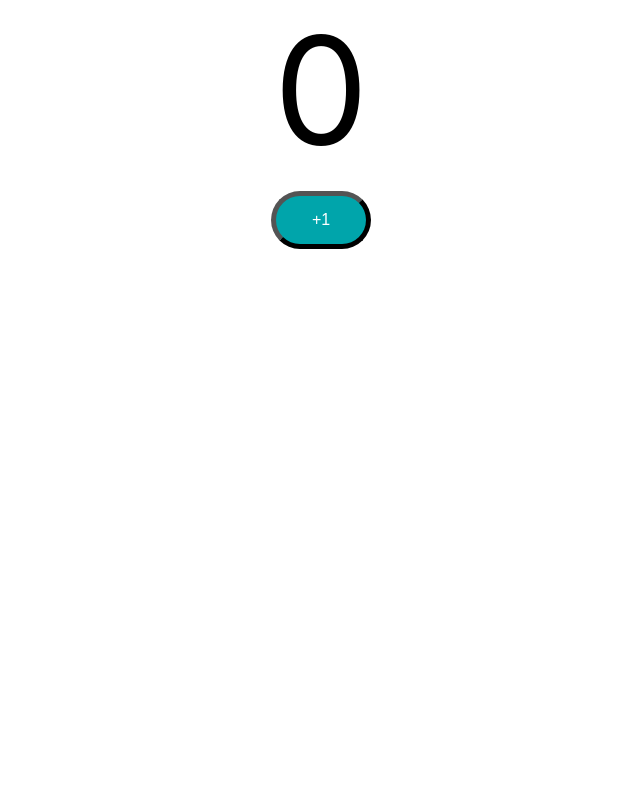
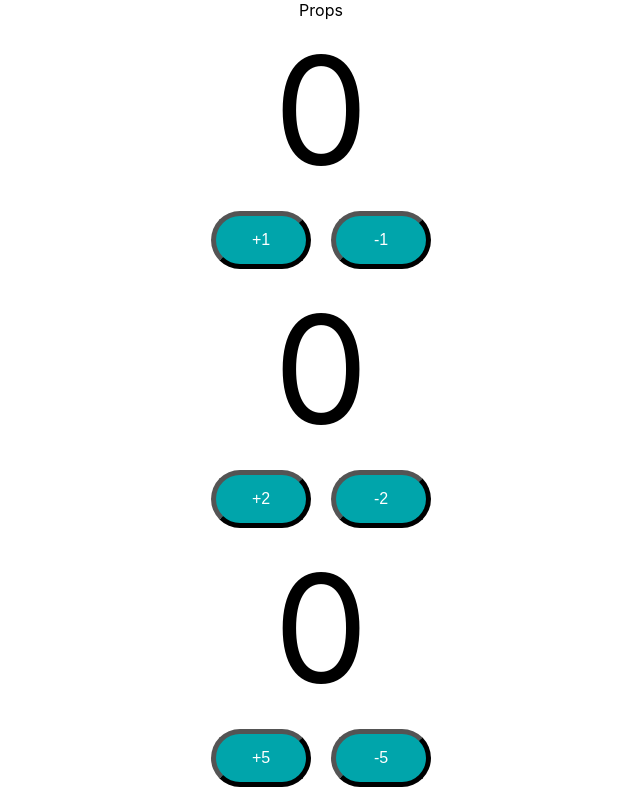
Before and after one commit to SteeveCode/counter, a React (Create React App) app: page / in a window 1280 px wide. Shown: the whole page, without its empty margins (319-959 px from the left). Built offline with nearby package versions, Linux system fonts and the light colour scheme.

Commit message:
Step 06 - Exploring React Props - Setting Counter increment value

```diff
--- a/src/App.js
+++ b/src/App.js
@@ -5,10 +5,32 @@ import Counter from './counter/Counter';
 function App() {
   return (
     <div className="App">
-      <Counter />
+      <PlayingWithProp property1="value1" property2="value2"/>
+      <Counter by="1"/>
+      <Counter by="2"/>
+      <Counter by="5"/>
     </div>
   );
 }
+// function PlayingWithProp(properties){
 
+//   console.log(properties)
+//   console.log(properties.property1)
+//   console.log(properties.property2)
+
+//   return(
+//     <div>Props</div>
+//   )
+// }
+
+function PlayingWithProp({property1, property2}){
+
+  console.log(property1)
+  console.log(property2)
+
+  return(
+    <div>Props</div>
+  )
+}
 
 export default App;
--- a/src/counter/Counter.jsx
+++ b/src/counter/Counter.jsx
@@ -1,22 +1,31 @@
 import { useState } from 'react'
 import './Counter.css'
 
-export default function Counter() {
+export default function Counter({by}) {
 
     // [0, f]
     const [count, setCount] = useState(0);
+    console.log(by)
 
 
     function incrementCounterParentFunction() {
 
-       setCount(count + 1)
+       setCount(count + by)
     }
+
+    function decrementCounterParentFunction() {
+
+        setCount(count - by)
+     }
+
 
     return (
         <div className="Counter">
             <span className="count">{count}</span>
             <div>
-                <button className="counterButton" onClick={incrementCounterParentFunction} >+1</button></div>
+                <button className="counterButton" onClick={incrementCounterParentFunction} >+{by}</button>
+
+                <button className="counterButton" onClick={decrementCounterParentFunction} >-{by}</button></div>
             </div>
     )
 }
```
